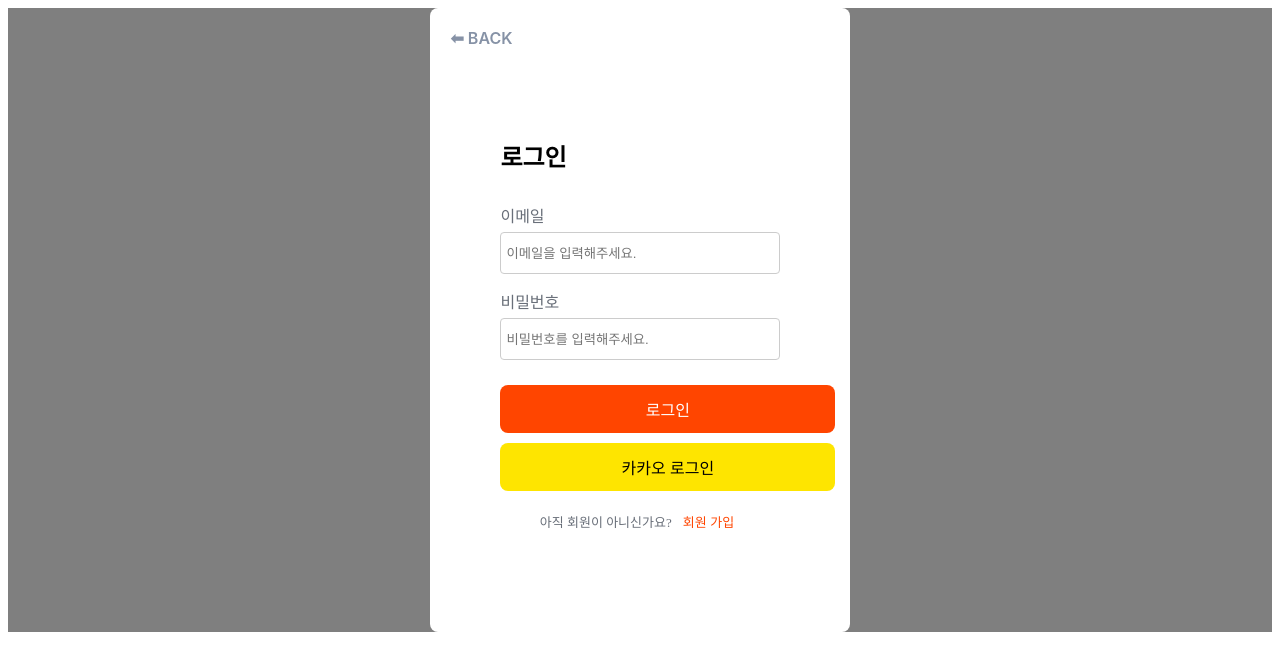
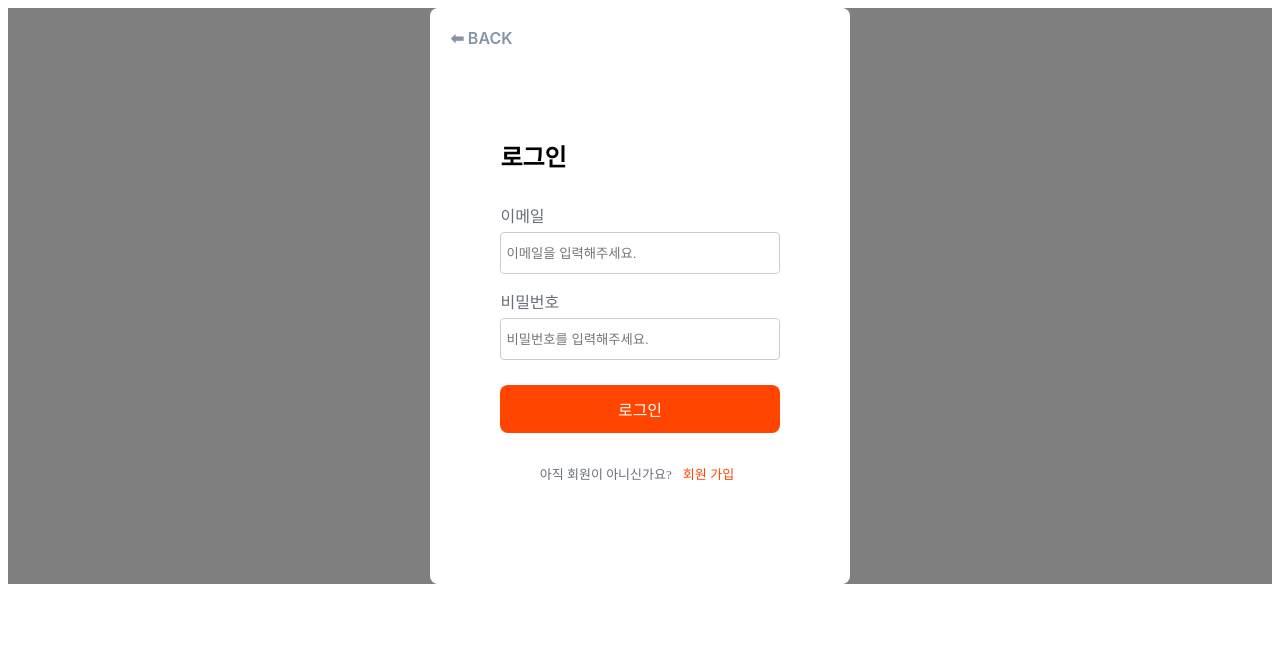
Before and after one commit to young2866/logEat-frontend, a Vue app: page /login in a window 1280 px wide. Shown: the top 670 px of the page. Built offline with nearby package versions, Linux system fonts and the light colour scheme; what @ckeditor/ckeditor5-vue would draw is missing.

Commit message:
[fix] 헤더 아이콘 위치, 로그인 창 수정

```diff
--- a/src/components/LoginComponent.vue
+++ b/src/components/LoginComponent.vue
@@ -10,14 +10,13 @@
         <div class="title">로그인</div>
         <div class="form-field">
           <label for="email">이메일</label>
-          <input type="email" v-model="email" placeholder="이메일을 입력해주세요." />
+          <input @keypress.enter="doLogin" type="email" v-model="email" placeholder="이메일을 입력해주세요." />
         </div>
         <div class="form-field">
           <label for="password">비밀번호</label>
-          <input type="password" v-model="password" placeholder="비밀번호를 입력해주세요." />
+          <input @keypress.enter="doLogin" type="password" v-model="password" placeholder="비밀번호를 입력해주세요." />
         </div>
         <button class="login-button2" @click="doLogin">로그인</button>
-        <button class="kakao-login-button">카카오 로그인</button>
         <div class="non-author">
           <span style="color: #696F79; font-size: small;">아직 회원이 아니신가요?</span>
           <button class="signup-text" @click="$emit('openSignupModal');">회원 가입</button>
@@ -148,10 +147,11 @@ input {
 .login-button2 {
   background-color: #FF4500;
   color: white;
-  width: 335px;
+  width: auto;
   height: 48px;
   border-radius: 8px;
   margin-top: 10px;
+  margin-bottom: 10px;
   cursor: pointer;
   font-size: 16px;
   font-family: Inter;
```
